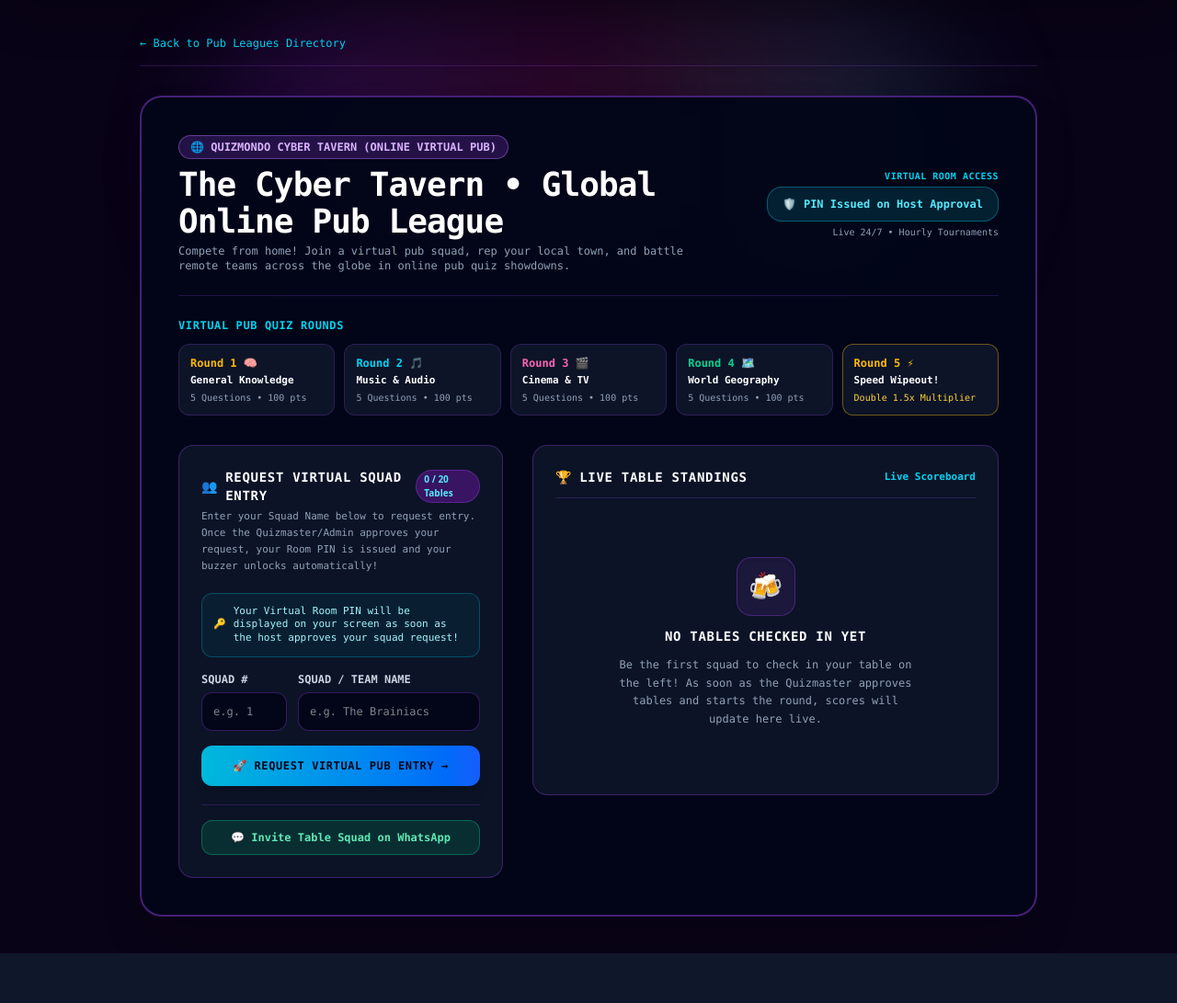
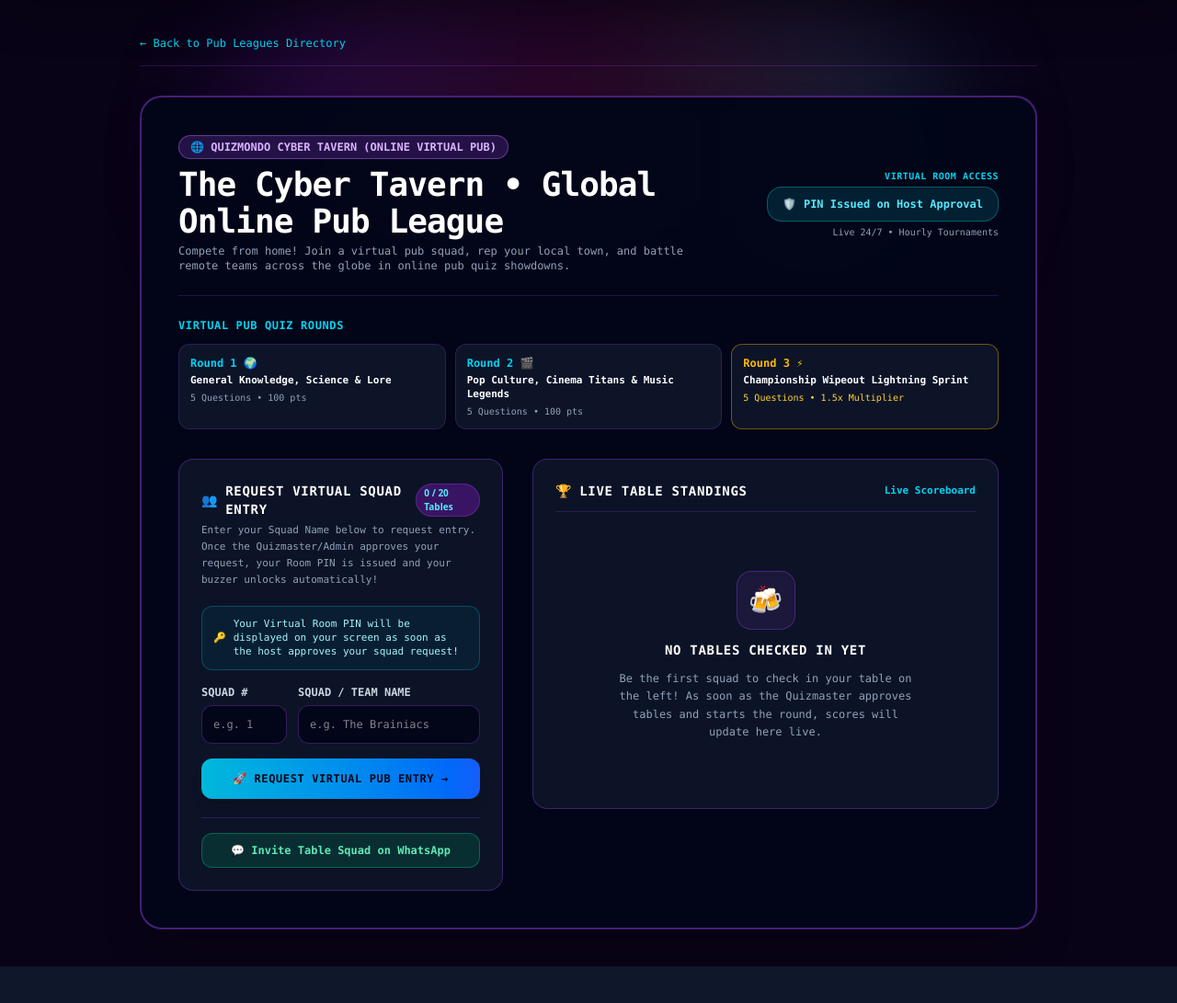
Before and after one commit to trluk2018-sudo/Quizmondo, a Flask app: page /arena/leagues/global-online-pub-league in a window 1280 px wide. Shown: the part 116-1207 px from the top of the page at 92% size. Run offline with Flask 3, Linux system fonts and the light colour scheme; data that the repository does not hold is empty; style sheets or scripts are compiled from the project's sources.

Commit message:
Make the virtual pub quiz actually playable by several players
Driving the virtual league end to end with three separate browser
sessions turned up four things that only bite the virtual path, where
every player checks in from their own device instead of sharing a table
in one room.

- Squads collided. The squad row was looked up by table number, so a
  second player who typed Squad #1 (the placeholder, and the default when
  no number is given) was silently absorbed into the first player's
  scorecard: their approval, their score, their submissions. Virtual
  squads are now keyed to the checking-in player, and a taken squad
  number or name is bumped to the next free one. A physical table stays
  shared, exactly as before.
- Clearing the tables mid-round locked the league out for good: the round
  stayed 'active' with no squads, and the "tournament already started"
  guard then refused every new check-in. This is the state the live Cyber
  Tavern league is sitting in. clear_tables now ends the round, and the
  guard no longer fires when nothing is registered.
- Anyone could POST a round score. The submit handler invented an
  approved squad when it recognised nobody, so an unapproved squad - or a
  passer-by with no squad at all - could bank any score, before the host
  had even started the round. Scoring now needs an approved squad and an
  open round, and the live progress ping resolves the squad from the
  session instead of trusting the posted table name.
- The big screen read round names and fallback question categories from
  the in-venue round book, so it announced "General Knowledge & News"
  while players were answering "General Knowledge, Science & Lore". The
  lounge likewise advertised a hardcoded 5 in-venue rounds to a 3-round
  virtual league, and the league directory badged a league virtual
  everywhere except its own listing row.

Co-Authored-By: Claude Opus 5 <noreply@anthropic.com>

```diff
--- a/app/routes/arena.py
+++ b/app/routes/arena.py
@@ -1633,6 +1633,15 @@ def league_lounge(slug):
     is_started = (state.get('current_round', 1) > 1 or state.get('round_status') in ('active', 'break', 'closed', 'finished'))
     # Only display approved real teams on lounge scoreboard (no mock demo teams!)
     teams = [t for t in league.get_teams() if t.get('status') != 'pending']
+    # Advertise the rounds this league actually plays, not a hardcoded 5-round venue card
+    active_cfg = VIRTUAL_PUB_ROUNDS_CONFIG if is_virtual else PUB_ROUNDS_CONFIG
+    total_rounds = int((state.get('config') or {}).get('total_rounds', 3 if is_virtual else 5))
+    rounds_overview = []
+    for r_num in range(1, min(total_rounds, len(active_cfg)) + 1):
+        info = dict(active_cfg.get(r_num, {}))
+        info['number'] = r_num
+        info['name'] = (info.get('name') or f'Round {r_num}').split(': ', 1)[-1]
+        rounds_overview.append(info)
     return render_template(
         'themes/quizhub/arena_league_lounge.html',
         player=player,
@@ -1640,7 +1649,8 @@ def league_lounge(slug):
         state=state,
         is_virtual=is_virtual,
         is_started=is_started,
-        teams=teams
+        teams=teams,
+        rounds_overview=rounds_overview
     )
 
 
@@ -1692,6 +1702,72 @@ PUB_ROUNDS_CONFIG = {
     4: {'number': 4, 'name': 'World Geography & Visual Flags', 'cat_slug': 'match-flags', 'icon': '🗺️', 'desc': 'Continental capitals, world flags, ancient ruins, and extreme landforms.'},
     5: {'number': 5, 'name': 'The Big Wipeout Speed Sprint', 'cat_slug': 'gaming-esports', 'icon': '⚡', 'desc': 'Double Points Wipeout Round! Faster buzzer answers award massive bonus points.'},
 }
+
+
+def resolve_pub_team(state, player, table_num, team_name, is_virtual):
+    """Find the squad row that belongs to this browser session.
+
+    In a physical venue a table number is deliberately shared, so the table
+    number stays the identity. In a virtual league every player checks in from
+    their own device, so the squad is keyed to the player instead — otherwise
+    two players who both type Squad #1 silently end up on one scorecard.
+    """
+    teams = state.get('teams', [])
+    owner_key = getattr(player, 'session_key', None)
+    name_l = (team_name or '').strip().lower()
+
+    def owned():
+        if not owner_key:
+            return None
+        return next((t for t in teams if t.get('owner') and t.get('owner') == owner_key), None)
+
+    if is_virtual:
+        # A virtual squad belongs to the device that checked it in; table numbers are not shared
+        mine = owned()
+        if mine:
+            return mine
+        # Only unclaimed rows (manual host entries, legacy squads) may be adopted by name
+        for t in teams:
+            if name_l and not t.get('owner') and t.get('name', '').strip().lower() == name_l:
+                return t
+        return None
+
+    for t in teams:
+        matches_table = table_num and str(t.get('table', '')).strip() == str(table_num)
+        matches_name = name_l and t.get('name', '').strip().lower() == name_l
+        if matches_table or matches_name:
+            return t
+
+    mine = owned()
+    if mine:
+        return mine
+
+    # Fallback: if there is only 1 approved table in the venue, match it so single-table tests never miss
+    approved_only = [t for t in teams if t.get('status') != 'pending']
+    if len(approved_only) == 1:
+        return approved_only[0]
+    return None
+
+
+def free_pub_squad_slot(teams, table_num, team_name):
+    """Pick a squad number and squad name that no other virtual squad is already using."""
+    taken_tables = {str(t.get('table', '')).strip() for t in teams}
+    taken_names = {t.get('name', '').strip().lower() for t in teams}
+
+    table_num = str(table_num or '1').strip() or '1'
+    if table_num in taken_tables:
+        n = 1
+        while str(n) in taken_tables:
+            n += 1
+        table_num = str(n)
+
+    team_name = (team_name or 'Squad').strip()
+    if team_name.lower() in taken_names:
+        suffix = 2
+        while f"{team_name} ({suffix})".lower() in taken_names:
+            suffix += 1
+        team_name = f"{team_name} ({suffix})"
+    return table_num, team_name
 
 
 @arena_bp.route('/leagues/<slug>/state')
@@ -1729,6 +1805,8 @@ def league_state(slug):
 def league_progress(slug):
     """Receive live per-question progress & partial score from a table so Quizmaster sees live table progress."""
     league = PubLeague.query.filter_by(slug=slug, is_active=True).first_or_404()
+    is_virtual = league.is_virtual_league()
+    player = get_current_player(persist=False)
     state = league.get_state()
     teams = state.get('teams', [])
     tbl = str(request.form.get('table') or session.get('pub_table_num') or '').strip()
@@ -1738,17 +1816,11 @@ def league_progress(slug):
     partial_score = int(request.form.get('partial_score') or 0)
     is_final_q = (q_idx >= 5 or request.form.get('is_final') == '1')
 
-    target_team = None
-    for t in teams:
-        if (tbl and str(t.get('table', '')).strip() == tbl) or (tname and t.get('name', '').strip().lower() == tname.lower()):
-            target_team = t
-            break
-
-    # Fallback: if there is only 1 approved table in the venue, match it so single-table tests never miss
-    if not target_team:
-        approved_only = [t for t in teams if t.get('status') != 'pending']
-        if len(approved_only) == 1:
-            target_team = approved_only[0]
+    target_team = resolve_pub_team(state, player, tbl, tname, is_virtual)
+
+    # Live progress only counts while the host has the round open and the squad is through the bouncer
+    if target_team and (target_team.get('status') == 'pending' or state.get('round_status') != 'active'):
+        return jsonify({'success': False, 'error': 'Round is not open for this squad'}), 403
 
     if target_team:
         target_team[f'progress_q_{curr_r}'] = q_idx
@@ -2042,6 +2114,9 @@ def league_manager_action(slug):
 
     elif action == 'clear_tables':
         state['teams'] = []
+        # Clearing every table ends the live round too, or nobody could ever check in again
+        state['round_status'] = 'waiting'
+        state['answers_revealed'] = False
         state['reset_ts'] = datetime.utcnow().isoformat()
         league.set_state(state)
         db.session.commit()
@@ -2067,46 +2142,27 @@ def league_room(slug):
         current_round = 1
 
     table_num = (request.args.get('table') or request.form.get('table') or session.get('pub_table_num') or '1').strip()
-    session['pub_table_num'] = str(table_num)
-
     team_name = (request.args.get('team') or request.form.get('team') or session.get('pub_team_name') or f"Table {table_num} • {player.display_name}").strip()
-    session['pub_team_name'] = team_name
 
     # Handle POST round score submission FIRST so it never hits GET redirects or race conditions!
     if request.method == 'POST':
         round_score = int(request.form.get('score', 0))
         teams = state.get('teams', [])
-
-        target_team = None
-        for t in teams:
-            if str(t.get('table', '')).strip() == str(table_num) or t.get('name', '').strip().lower() == team_name.lower():
-                target_team = t
-                break
-
-        # Fallback: if there is only 1 approved table in the venue, match it so it never misses
-        if not target_team:
-            approved_only = [t for t in teams if t.get('status') != 'pending']
-            if len(approved_only) == 1:
-                target_team = approved_only[0]
-
-        if target_team:
-            if target_team.get(f'round_{current_round}') is None:
-                target_team['score'] = int(target_team.get('score', 0)) + round_score
-                target_team[f'round_{current_round}'] = round_score
-                target_team[f'progress_q_{current_round}'] = 5
-            team_entry = target_team
-        else:
-            team_entry = {
-                'name': team_name,
-                'score': round_score,
-                'members': 4,
-                'table': str(table_num),
-                'rank': len(teams) + 1,
-                'status': 'approved',
-                f'round_{current_round}': round_score,
-                f'progress_q_{current_round}': 5
-            }
-            teams.append(team_entry)
+        team_entry = resolve_pub_team(state, player, table_num, team_name, is_virtual)
+
+        # Only an approved squad may bank a score, and only while the host has the round open.
+        # A score that arrives late (host already locked the round) is already banked by close_round.
+        if not team_entry or team_entry.get('status') == 'pending':
+            return jsonify({'success': False, 'error': 'Your squad has not been approved by the Quizmaster yet.'}), 403
+        if state.get('round_status') != 'active' and team_entry.get(f'round_{current_round}') is None:
+            return jsonify({'success': False, 'error': f'Round {current_round} is not open for submissions.'}), 403
+
+        table_num = str(team_entry.get('table', table_num))
+        team_name = team_entry.get('name', team_name)
+        if team_entry.get(f'round_{current_round}') is None:
+            team_entry['score'] = int(team_entry.get('score', 0)) + round_score
+            team_entry[f'round_{current_round}'] = round_score
+            team_entry[f'progress_q_{current_round}'] = 5
 
         teams.sort(key=lambda x: x.get('score', 0), reverse=True)
         for idx, t in enumerate(teams, 1):
@@ -2155,11 +2211,14 @@ def league_room(slug):
     # Check table capacity & Digital Bouncer approval (for BOTH physical and virtual pub quizzes)
     teams = state.get('teams', [])
     max_tables = int(cfg.get('max_tables', 20))
-    team_entry = next((t for t in teams if str(t.get('table', '')).strip() == str(table_num) or t.get('name', '').strip().lower() == team_name.lower()), None)
+    team_entry = resolve_pub_team(state, player, table_num, team_name, is_virtual)
 
     if not team_entry:
-        # Strictly prevent new teams from joining a pub quiz tournament that has already started
-        quiz_already_started = (state.get('current_round', 1) > 1 or state.get('round_status') in ('active', 'break', 'closed', 'finished'))
+        # Strictly prevent new teams from joining a pub quiz tournament that has already started.
+        # With no squads registered at all there is no tournament in progress to protect.
+        quiz_already_started = bool(teams) and (
+            state.get('current_round', 1) > 1 or state.get('round_status') in ('active', 'break', 'closed', 'finished')
+        )
         if quiz_already_started:
             curr_r = state.get('current_round', 1)
             flash(f"Table registration is closed: {league.name} has already started Round {curr_r}. New tables cannot join mid-tournament. Please check in with the Quizmaster or join before the next match.", "error")
@@ -2169,13 +2228,16 @@ def league_room(slug):
         if approved_count >= max_tables:
             flash(f"This pub venue has reached its maximum table capacity of {max_tables} tables. Please check with the Quizmaster.", "error")
             return redirect(url_for('arena.league_lounge', slug=slug))
+        if is_virtual:
+            table_num, team_name = free_pub_squad_slot(teams, table_num, team_name)
         team_entry = {
             'name': team_name,
             'table': str(table_num),
             'members': 4,
             'score': 0,
             'rank': len(teams) + 1,
-            'status': 'pending'  # Held in bouncer queue until Quizmaster approves
+            'status': 'pending',  # Held in bouncer queue until Quizmaster approves
+            'owner': player.session_key
         }
         teams.append(team_entry)
         state['teams'] = teams
@@ -2183,9 +2245,15 @@ def league_room(slug):
         db.session.commit()
         is_approved = False
     else:
+        # Always play under the squad number & name the host console actually shows
+        table_num = str(team_entry.get('table', table_num))
+        team_name = team_entry.get('name', team_name)
         is_approved = (team_entry.get('status') != 'pending')
         if is_approved:
             session[f'pub_pin_{slug}'] = league.pin_code
+
+    session['pub_table_num'] = str(table_num)
+    session['pub_team_name'] = team_name
 
     # Check if this table has already submitted answers for the active round
     has_submitted_round = False
@@ -2253,7 +2321,8 @@ def league_tv(slug):
     is_virtual = league.is_virtual_league()
     state = league.get_state()
     current_round = state.get('current_round', 1)
-    round_info = PUB_ROUNDS_CONFIG.get(current_round, PUB_ROUNDS_CONFIG[1])
+    active_cfg = VIRTUAL_PUB_ROUNDS_CONFIG if is_virtual else PUB_ROUNDS_CONFIG
+    round_info = active_cfg.get(current_round, active_cfg[1])
 
     # Big Screen TV MUST display the identical questions that tables are answering / reviewing
     round_questions_map = state.get('round_questions', {})
--- a/app/templates/themes/quizhub/arena_league_lounge.html
+++ b/app/templates/themes/quizhub/arena_league_lounge.html
@@ -79,37 +79,21 @@
         </div>
       </div>
 
-      <!-- 5 Tournament Rounds Overview -->
+      <!-- Tournament Rounds Overview -->
       <div class="space-y-3">
         <h4 class="text-xs font-mono font-bold uppercase tracking-wider text-cyan-400">
-          {% if is_virtual %}Virtual Pub Quiz Rounds{% else %}5-Round Venue Tournament Schedule{% endif %}
+          {% if is_virtual %}Virtual Pub Quiz Rounds{% else %}{{ rounds_overview|length }}-Round Venue Tournament Schedule{% endif %}
         </h4>
-        <div class="grid grid-cols-1 sm:grid-cols-5 gap-2.5 font-mono text-xs">
-          <div class="p-3 rounded-xl bg-slate-900/90 border border-purple-500/20 space-y-1">
-            <span class="text-amber-400 font-bold block">Round 1 🧠</span>
-            <span class="text-white font-bold block text-[11px]">General Knowledge</span>
-            <span class="text-[10px] text-slate-400 block">5 Questions • 100 pts</span>
+        <div class="grid grid-cols-1 sm:grid-cols-{{ rounds_overview|length }} gap-2.5 font-mono text-xs">
+          {% for r in rounds_overview %}
+          <div class="p-3 rounded-xl bg-slate-900/90 border {% if loop.last %}border-amber-400/40 bg-amber-950/20{% else %}border-purple-500/20{% endif %} space-y-1">
+            <span class="{% if loop.last %}text-amber-400{% else %}text-cyan-400{% endif %} font-bold block">Round {{ r.number }} {{ r.icon }}</span>
+            <span class="text-white font-bold block text-[11px]">{{ r.name }}</span>
+            <span class="text-[10px] {% if loop.last %}text-amber-300{% else %}text-slate-400{% endif %} block">
+              {% if loop.last %}5 Questions &bull; 1.5x Multiplier{% else %}5 Questions &bull; 100 pts{% endif %}
+            </span>
           </div>
-          <div class="p-3 rounded-xl bg-slate-900/90 border border-purple-500/20 space-y-1">
-            <span class="text-cyan-400 font-bold block">Round 2 🎵</span>
-            <span class="text-white font-bold block text-[11px]">Music &amp; Audio</span>
-            <span class="text-[10px] text-slate-400 block">5 Questions • 100 pts</span>
-          </div>
-          <div class="p-3 rounded-xl bg-slate-900/90 border border-purple-500/20 space-y-1">
-            <span class="text-pink-400 font-bold block">Round 3 🎬</span>
-            <span class="text-white font-bold block text-[11px]">Cinema &amp; TV</span>
-            <span class="text-[10px] text-slate-400 block">5 Questions • 100 pts</span>
-          </div>
-          <div class="p-3 rounded-xl bg-slate-900/90 border border-purple-500/20 space-y-1">
-            <span class="text-emerald-400 font-bold block">Round 4 🗺️</span>
-            <span class="text-white font-bold block text-[11px]">World Geography</span>
-            <span class="text-[10px] text-slate-400 block">5 Questions • 100 pts</span>
-          </div>
-          <div class="p-3 rounded-xl bg-slate-900/90 border border-amber-400/40 bg-amber-950/20 space-y-1">
-            <span class="text-amber-400 font-bold block">Round 5 ⚡</span>
-            <span class="text-white font-bold block text-[11px]">Speed Wipeout!</span>
-            <span class="text-[10px] text-amber-300 block">Double 1.5x Multiplier</span>
-          </div>
+          {% endfor %}
         </div>
       </div>
 
--- a/app/templates/themes/quizhub/arena_leagues.html
+++ b/app/templates/themes/quizhub/arena_leagues.html
@@ -49,7 +49,7 @@
         </h3>
         <div class="space-y-3">
           {% for lg in leagues %}
-          {% set is_online = ('online' in lg.slug or 'cyber' in lg.slug or 'virtual' in lg.name|lower) %}
+          {% set is_online = lg.is_virtual_league() %}
           <div class="p-5 rounded-2xl bg-slate-900/60 border {% if is_online %}border-cyan-500/40 bg-gradient-to-r from-cyan-950/20 via-slate-900/60 to-purple-950/20{% else %}border-purple-500/20{% endif %} font-mono flex flex-col sm:flex-row items-start sm:items-center justify-between gap-4 hover:border-cyan-400/50 transition">
             <div class="space-y-1">
               <div class="flex flex-wrap items-center gap-2">
```
